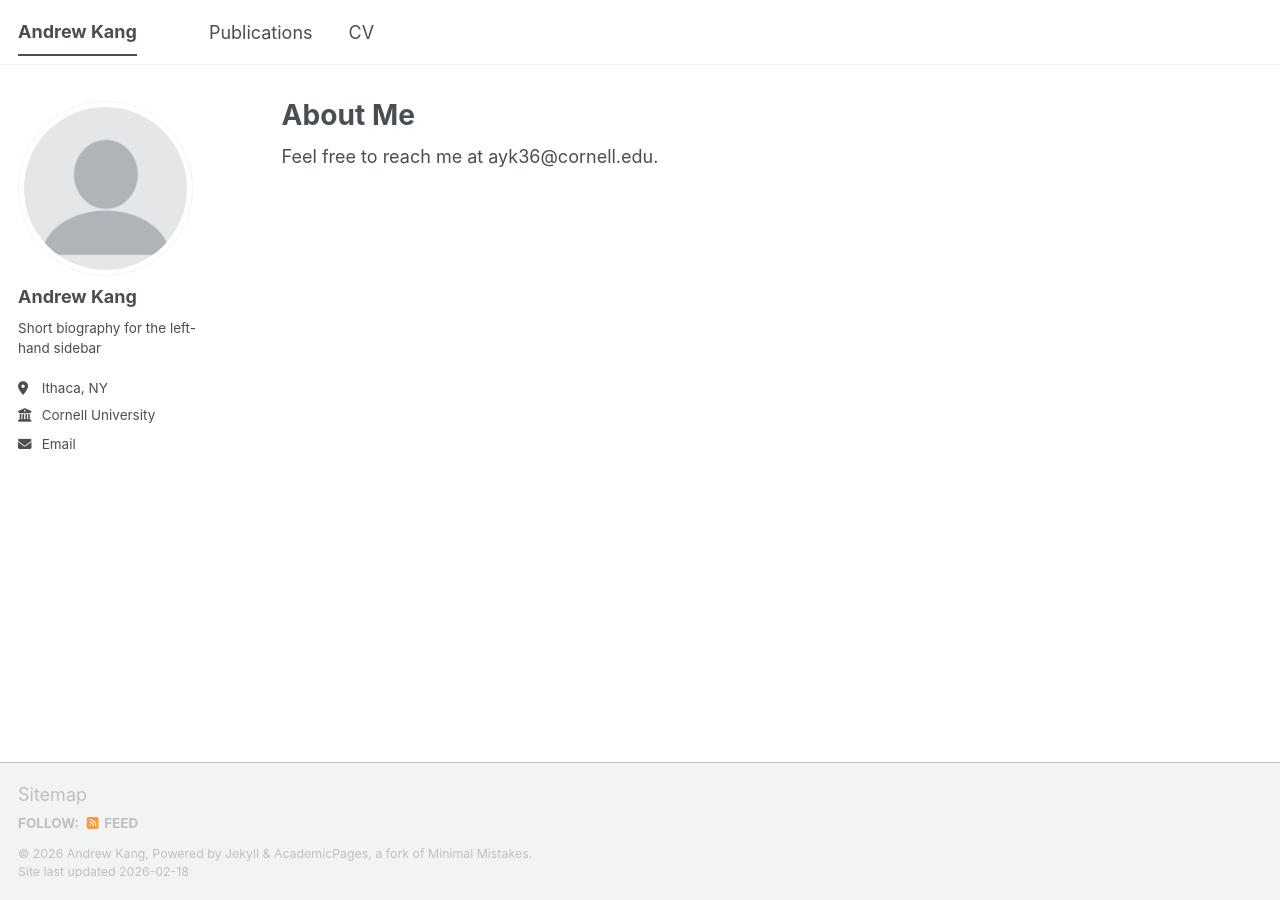
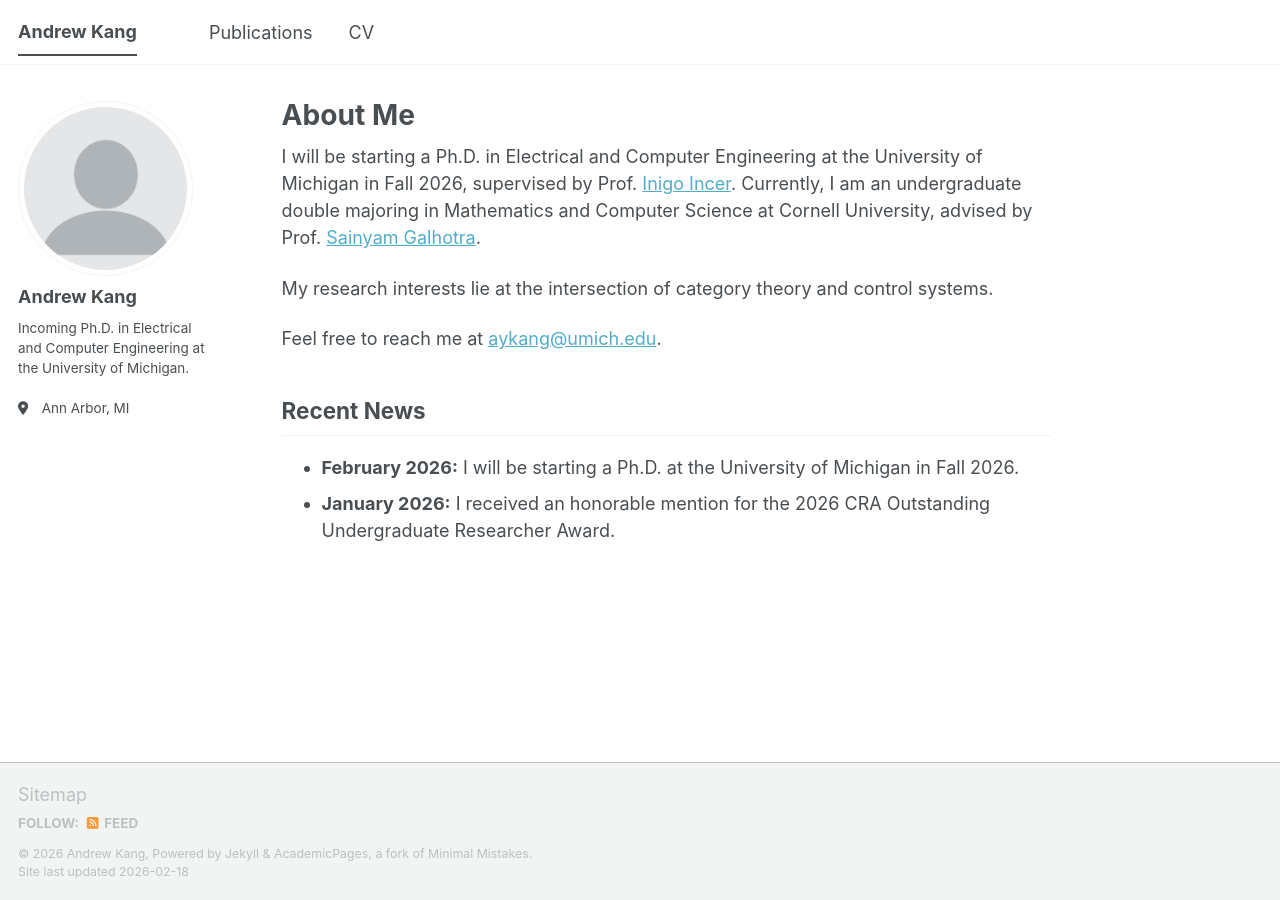
Before and after one commit to andrew-kang/andrew-kang.github.io, a Jekyll site: the page built from _pages/about.md, in a window 1280 px wide. Built offline with Jekyll 4.4.1, drawn with Linux system fonts in a browser that asks for light colours; a script bundle is joined from its source files by our own code; library files that are not in the unit come from our copies.

Commit message:
fix: finish about me section of website

```diff
--- a/_config.yml
+++ b/_config.yml
@@ -26,11 +26,11 @@
   avatar           : "profile.png"
   name             : "Andrew Kang"
   pronouns         : # example: "she/her"
-  bio              : "Short biography for the left-hand sidebar"
-  location         : "Ithaca, NY"
-  employer         : "Cornell University "
+  bio              : "Incoming Ph.D. in Electrical and Computer Engineering at the University of Michigan."
+  employer         : # "University of Michigan"
+  location         : "Ann Arbor, MI"
   uri              : # URL
-  email            : "ayk36@cornell.edu"
+  email            : # "ayk36@cornell.edu"
 
   # Academic websites
   academia         : # URL
--- a/_pages/about.md
+++ b/_pages/about.md
@@ -7,6 +7,12 @@
   - /about.html
 ---
 
-<!-- I will be starting a Ph.D. in Electrical and Computer Engineering at the University of Michigan, supervised by Prof. [Inigo Incer](https://iincer.github.io/). Currently, I am an undergraduate double majoring in Mathematics and Computer Science at Cornell University, advised by Prof. [Sainyam Galhotra](https://sainyamgalhotra.com/). -->
+I will be starting a Ph.D. in Electrical and Computer Engineering at the University of Michigan in Fall 2026, supervised by Prof. [Inigo Incer](https://iincer.github.io/). Currently, I am an undergraduate double majoring in Mathematics and Computer Science at Cornell University, advised by Prof. [Sainyam Galhotra](https://sainyamgalhotra.com/).
 
-Feel free to reach me at ayk36@cornell.edu.
+My research interests lie at the intersection of category theory and control systems.
+
+Feel free to reach me at [aykang@umich.edu](mailto:aykang@umich.edu).
+
+## Recent News
+- **February 2026:** I will be starting a Ph.D. at the University of Michigan in Fall 2026.
+- **January 2026:** I received an honorable mention for the 2026 CRA Outstanding Undergraduate Researcher Award.
```
